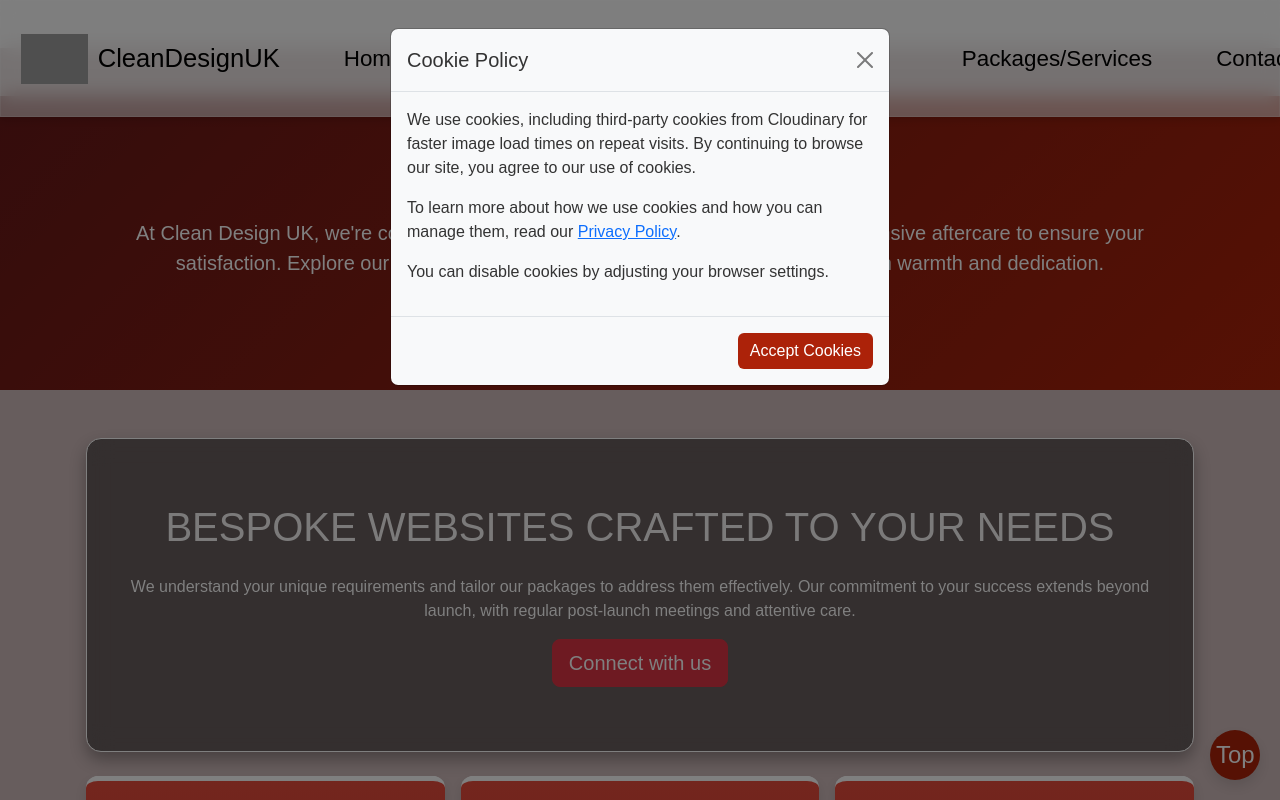
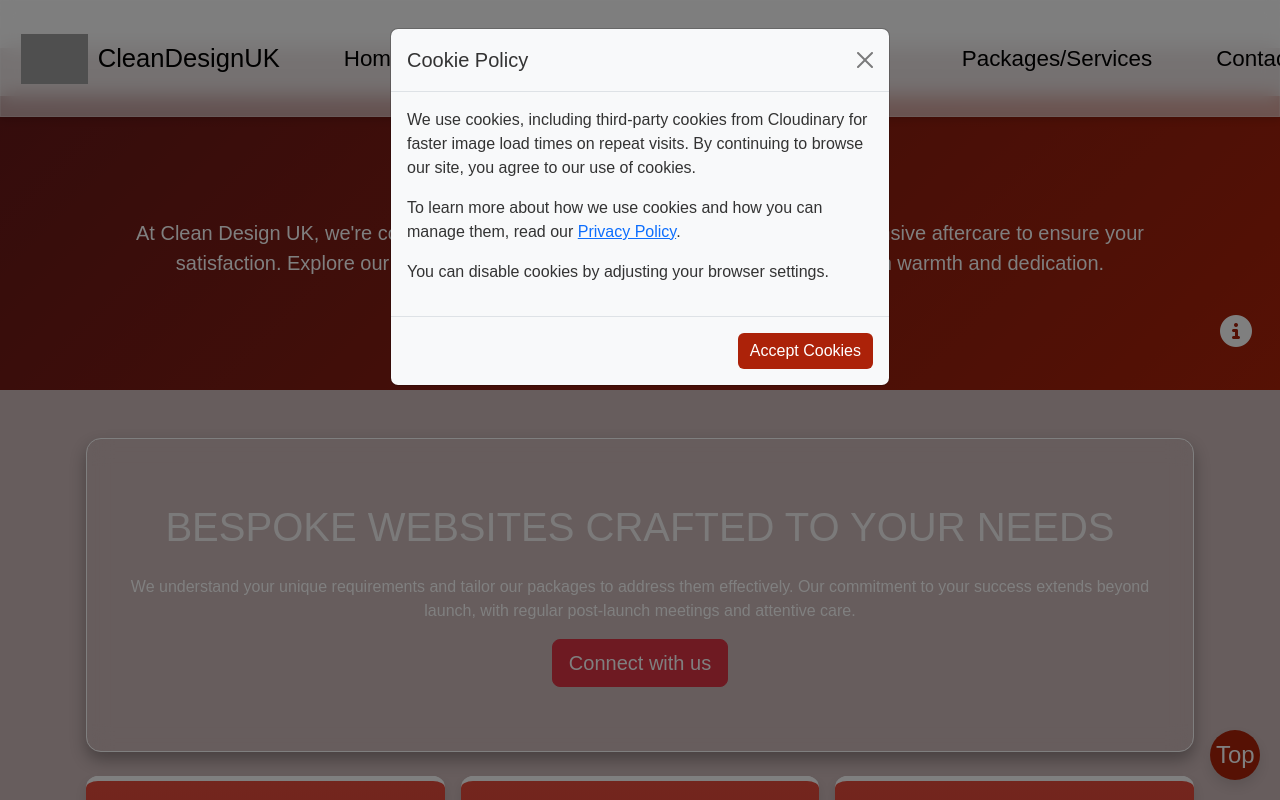
Before and after one commit to JesseRoss001/cleandesignuk, a Django app: page /services/ in a window 1280 px wide. Run offline with Django 5.2, Linux system fonts and the light colour scheme; some libraries are stand-ins or nearby versions; grey boxes are pictures that could not be loaded.

Commit message:
update the packages and services page

```diff
--- a/cleandesignuk/packages_services/templates/packages_services/index.html
+++ b/cleandesignuk/packages_services/templates/packages_services/index.html
@@ -438,7 +438,7 @@ section {
 }
 
 .header-container {
-    background: rgba(3, 2, 2, 0.5); /* Darker semi-transparent background */
+     /* Darker semi-transparent background */
     backdrop-filter: blur(12px); /* Increased blur for a deeper glass effect */
     color: #ffffff; /* White text to maintain contrast */
     padding: 4rem 1rem; /* Generous padding for a spacious layout */
@@ -499,10 +499,38 @@ section {
         font-size: 2.5rem; /* large desktops */
     }
 }
+
+.tooltip-icon {
+        position: fixed;
+
+        top: 300px;
+        right: 20px;
+
+        cursor: pointer;
+        font-size: 2rem;
+        color: white;
+        z-index: 1000;
+    }
+
 </style>
 </head>
 
 <body>
+
+
+    <div class="modal fade" id="tooltipModal" tabindex="-1" aria-labelledby="tooltipModalLabel" aria-hidden="true">
+        <div class="modal-dialog">
+            <div class="modal-content">
+                <div class="modal-header">
+                    <h5 class="modal-title" id="tooltipModalLabel">How to Use This Page</h5>
+                    <button type="button" class="btn-close" data-bs-dismiss="modal" aria-label="Close"></button>
+                </div>
+                <div class="modal-body">
+                    <p>Use the side menu to navigate through different packages. Click on the "Menu" button to open the sidebar. Each package section will be displayed as you click on the respective buttons. Use the contact me button to get ahold of us regarding any packages .</p>
+                </div>
+            </div>
+        </div>
+    </div>
     <header class="header-bg text-white text-center py-5">
         <div class="container">
             <h1 class="display-4">Our Packages</h1>
@@ -512,22 +540,25 @@ section {
             </button>
         </div>
     </header>
+
     <div class="offcanvas offcanvas-start" tabindex="-1" id="offcanvasExample" aria-labelledby="offcanvasExampleLabel">
-        <div class="offcanvas-header">
+        <div class="offcanvas-header bg-dark text-white">
             <h5 class="offcanvas-title" id="offcanvasExampleLabel">Navigation</h5>
-            <button type="button" class="btn-close text-reset" data-bs-dismiss="offcanvas" aria-label="Close"></button>
+            <button type="button" class="btn-close text-reset btn-light" data-bs-dismiss="offcanvas" aria-label="Close"></button>
         </div>
-        <div class="offcanvas-body">
+        <div class="offcanvas-body bg-dark">
             <button class="btn-bespoke" onclick="showSection('bespoke')">Bespoke Websites</button>
             <button class="btn-blog-booking" onclick="showSection('blog-booking')">Blog & Booking Services</button>
             <button class="btn-e-commerce" onclick="showSection('e-commerce')">E-Commerce Solutions</button>
             <button class="btn-marketing" onclick="showSection('marketing')">Marketing Packages</button>
         </div>
     </div>
-
+    <div class="tooltip-icon m-2 " data-bs-toggle="modal" data-bs-target="#tooltipModal">
+        <i class="fas fa-info-circle"></i>
+    </div>
     <section class="py-5 bespoke">
         <div class="container">
-            <div class="header-container">
+            <div class="header-container card-bespoke">
             <h2 class="section-title text-center mb-4">Bespoke Websites crafted to your needs </h2>
             <p class="text-center px-3 d-none d-md-flex">We understand your unique requirements and tailor our packages to address them
                 effectively. Our commitment to your success extends beyond launch, with regular post-launch meetings and
@@ -942,6 +973,7 @@ section {
             <p class="mb-0">© 2024 CleanDesignUK. All Rights Reserved.</p>
         </div>
     </footer>
+    <script src="https://maxcdn.bootstrapcdn.com/bootstrap/5.3.0/js/bootstrap.bundle.min.js"></script>
 
     <script>
          function showSection(sectionClass) {
```
